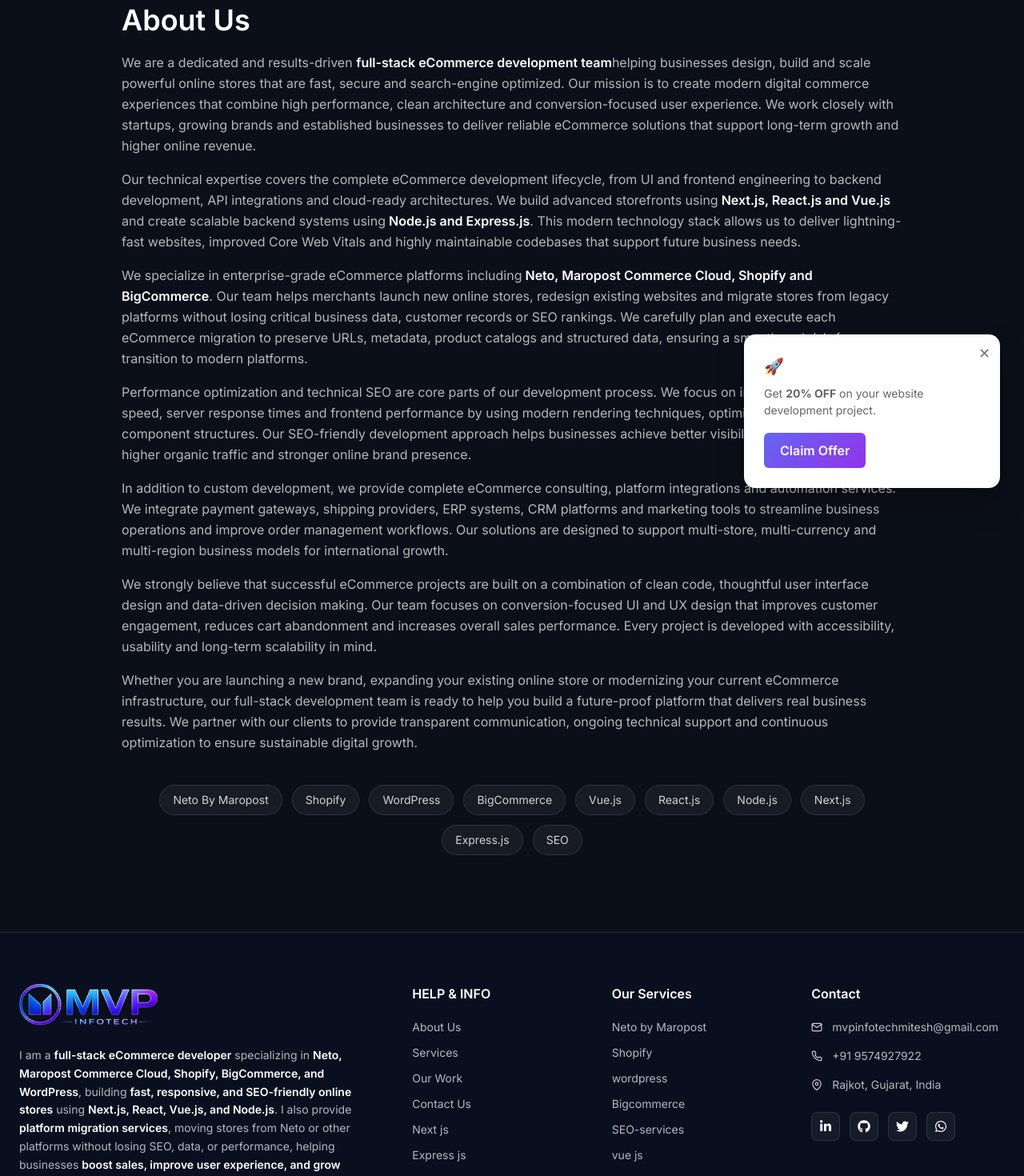
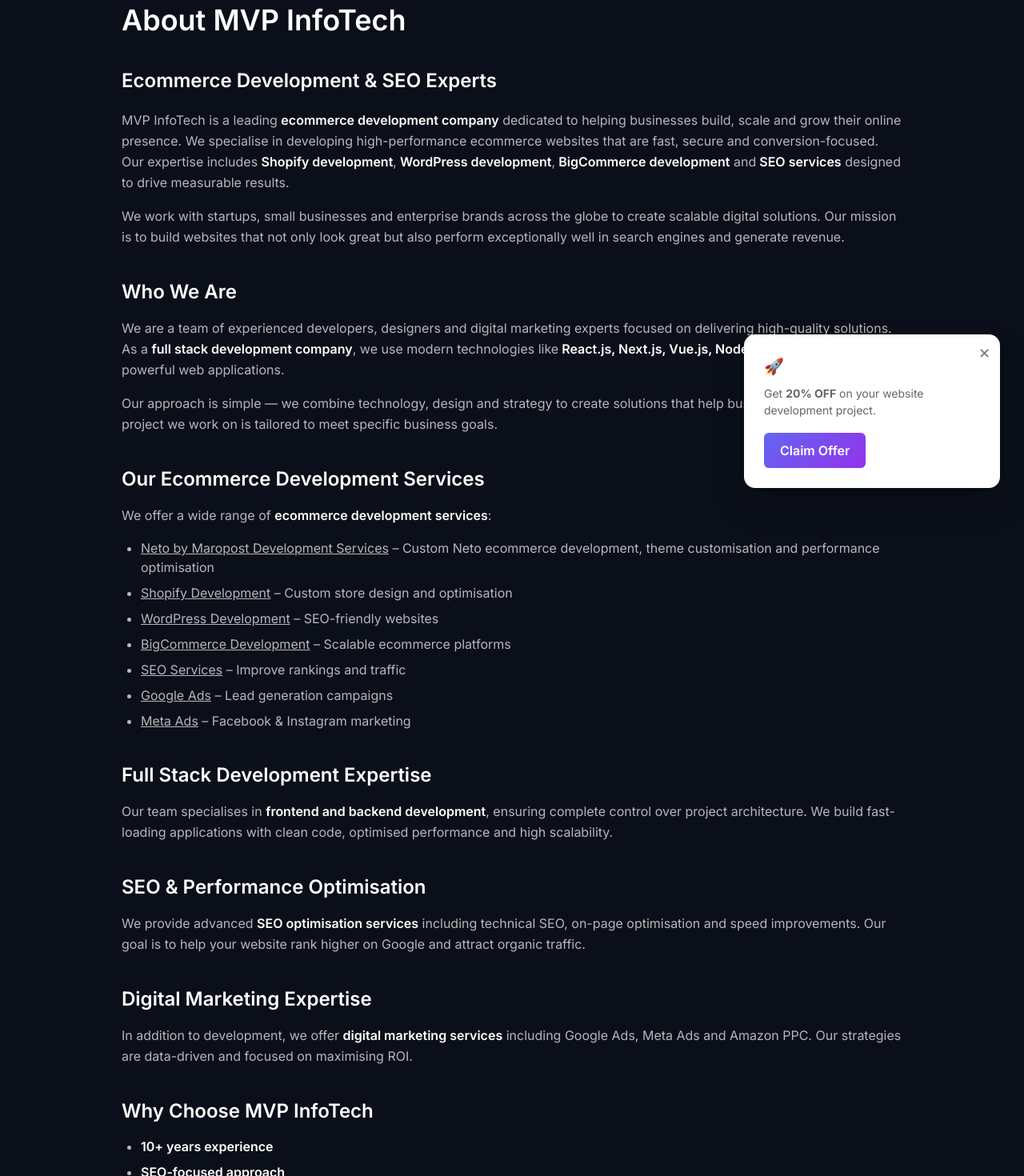
Before and after one commit to miteshparmar49/Movie-Explorer, a Next.js app: page /about in a window 1280 px wide. Shown: the part 160-1630 px from the top of the page at 80% size. Built offline with nearby package versions, Linux system fonts and the light colour scheme.

Commit message:
about page  upadate

```diff
--- a/app/about/page.tsx
+++ b/app/about/page.tsx
@@ -1,108 +1,288 @@
-import Header from "@/components/Header";
-import Footer from "@/components/Footer";
+// import Header from "@/components/Header";
+// import Footer from "@/components/Footer";
 
 
 
-export default function AboutUs() {
-  const skills = [
-    "Neto By Maropost",
-    "Shopify",
-    "WordPress",
-    "BigCommerce",
-    "Vue.js",
-    "React.js",
-    "Node.js",
-    "Next.js",
-    "Express.js",
-    "SEO",
+// export default function AboutUs() {
+//   const skills = [
+//     "Neto By Maropost",
+//     "Shopify",
+//     "WordPress",
+//     "BigCommerce",
+//     "Vue.js",
+//     "React.js",
+//     "Node.js",
+//     "Next.js",
+//     "Express.js",
+//     "SEO",
 
-  ];
+//   ];
 
+//   return (
+//     <section
+//       id="about"
+//       className="relative pt-24"
+//     >
+//       <div className="mx-auto max-w-5xl px-6 text-left">
+
+//         <h2 className="text-3xl md:text-4xl font-semibold">
+//           About Us
+//         </h2>
+
+//         <p className="mt-5 text-white/70 leading-relaxed ">
+//   We are a dedicated and results-driven <strong className="text-white">full-stack eCommerce development team</strong>
+//   helping businesses design, build and scale powerful online stores that are fast, secure and search-engine optimized.
+//   Our mission is to create modern digital commerce experiences that combine high performance, clean architecture
+//   and conversion-focused user experience. We work closely with startups, growing brands and established businesses
+//   to deliver reliable eCommerce solutions that support long-term growth and higher online revenue.
+// </p>
+
+// <p className="mt-4 text-white/70 leading-relaxed ">
+//   Our technical expertise covers the complete eCommerce development lifecycle, from UI and frontend engineering
+//   to backend development, API integrations and cloud-ready architectures. We build advanced storefronts using
+//   <strong className="text-white"> Next.js, React.js and Vue.js</strong> and create scalable backend systems using
+//   <strong className="text-white"> Node.js and Express.js</strong>. This modern technology stack allows us to deliver
+//   lightning-fast websites, improved Core Web Vitals and highly maintainable codebases that support future business needs.
+// </p>
+
+// <p className="mt-4 text-white/70 leading-relaxed ">
+//   We specialize in enterprise-grade eCommerce platforms including
+//   <strong className="text-white"> Neto, Maropost Commerce Cloud, Shopify and BigCommerce</strong>.
+//   Our team helps merchants launch new online stores, redesign existing websites and migrate stores from legacy
+//   platforms without losing critical business data, customer records or SEO rankings. We carefully plan and execute
+//   each eCommerce migration to preserve URLs, metadata, product catalogs and structured data, ensuring a smooth and
+//   risk-free transition to modern platforms.
+// </p>
+
+// <p className="mt-4 text-white/70 leading-relaxed ">
+//   Performance optimization and technical SEO are core parts of our development process. We focus on improving
+//   website loading speed, server response times and frontend performance by using modern rendering techniques,
+//   optimized images and efficient component structures. Our SEO-friendly development approach helps businesses
+//   achieve better visibility in search engines, higher organic traffic and stronger online brand presence.
+// </p>
+
+// <p className="mt-4 text-white/70 leading-relaxed ">
+//   In addition to custom development, we provide complete eCommerce consulting, platform integrations and automation
+//   services. We integrate payment gateways, shipping providers, ERP systems, CRM platforms and marketing tools to
+//   streamline business operations and improve order management workflows. Our solutions are designed to support
+//   multi-store, multi-currency and multi-region business models for international growth.
+// </p>
+
+// <p className="mt-4 text-white/70 leading-relaxed ">
+//   We strongly believe that successful eCommerce projects are built on a combination of clean code, thoughtful user
+//   interface design and data-driven decision making. Our team focuses on conversion-focused UI and UX design that
+//   improves customer engagement, reduces cart abandonment and increases overall sales performance. Every project
+//   is developed with accessibility, usability and long-term scalability in mind.
+// </p>
+
+// <p className="mt-4 text-white/70 leading-relaxed ">
+//   Whether you are launching a new brand, expanding your existing online store or modernizing your current
+//   eCommerce infrastructure, our full-stack development team is ready to help you build a future-proof platform
+//   that delivers real business results. We partner with our clients to provide transparent communication,
+//   ongoing technical support and continuous optimization to ensure sustainable digital growth.
+// </p>
+
+// {/* SEO helper line */}
+// <p className="sr-only">
+//   Full stack ecommerce development team, ecommerce website development services, Next.js ecommerce developers,
+//   React ecommerce developers, Vue.js ecommerce developers, Node.js and Express backend developers,
+//   Neto ecommerce developers, Maropost Commerce Cloud specialists, Shopify expert developers,
+//   BigCommerce ecommerce developers, WordPress ecommerce developers, ecommerce platform migration services,
+//   technical SEO for ecommerce websites, ecommerce performance optimization, Core Web Vitals optimization,
+//   headless ecommerce development, custom ecommerce solutions, ecommerce UI UX design and conversion rate optimization services.
+// </p>
+//  <div className="mt-10 flex flex-wrap justify-center gap-3">
+//           {skills.map((skill) => (
+//             <span
+//               key={skill}
+//               className="rounded-full border border-white/10 bg-white/5 px-4 py-2 text-sm text-white/80
+//                          hover:bg-white/10 hover:text-white transition"
+//             >
+//               {skill}
+//             </span>
+//           ))}
+//         </div>
+//       </div>
+//     </section>
+//   );
+// }
+import type { Metadata } from "next";
+
+export const metadata: Metadata = {
+  metadataBase: new URL("https://www.mvpinfotech.in"),
+  title:
+    "About MVP InfoTech | Ecommerce Development Company & SEO Experts",
+  description:
+    "MVP InfoTech is a leading ecommerce development company offering Shopify, WordPress, BigCommerce and SEO services.",
+  keywords: [
+    "ecommerce development company",
+    "shopify developers",
+    "wordpress development services",
+    "seo services",
+    "bigcommerce development",
+  ],
+  alternates: {
+    canonical: "/about",
+  },
+  robots: {
+    index: true,
+    follow: true,
+  },
+};
+
+export default function AboutPage() {
   return (
-    <section
-      id="about"
-      className="relative pt-24"
-    >
-      <div className="mx-auto max-w-5xl px-6 text-left">
+    <>
+      {/* FAQ SCHEMA */}
+      <script
+        type="application/ld+json"
+        dangerouslySetInnerHTML={{
+          __html: JSON.stringify({
+            "@context": "https://schema.org",
+            "@type": "FAQPage",
+            mainEntity: [
+              {
+                "@type": "Question",
+                name: "What services does MVP InfoTech provide?",
+                acceptedAnswer: {
+                  "@type": "Answer",
+                  text: "We provide Shopify, WordPress, BigCommerce development and SEO services.",
+                },
+              },
+              {
+                "@type": "Question",
+                name: "Do you offer custom ecommerce development?",
+                acceptedAnswer: {
+                  "@type": "Answer",
+                  text: "Yes, we build custom ecommerce websites tailored to your business needs.",
+                },
+              },
+            ],
+          }),
+        }}
+      />
 
-        <h2 className="text-3xl md:text-4xl font-semibold">
-          About Us
+      <section className="pt-24">
+        <div className="mx-auto max-w-5xl px-6">
+
+          <h1 className="text-3xl md:text-4xl font-semibold">
+            About MVP InfoTech
+          </h1>
+
+          <h2 className="mt-10 text-2xl font-semibold">
+            Ecommerce Development & SEO Experts
+          </h2>
+          <p className="mt-5 text-white/70 leading-relaxed">
+            MVP InfoTech is a leading <strong className="text-white">ecommerce development company</strong> dedicated to helping businesses build, scale and grow their online presence.
+            We specialise in developing high-performance ecommerce websites that are fast, secure and conversion-focused.
+            Our expertise includes <strong className="text-white">Shopify development</strong>,
+            <strong className="text-white"> WordPress development</strong>,
+            <strong className="text-white"> BigCommerce development</strong> and
+            <strong className="text-white"> SEO services</strong> designed to drive measurable results.
+          </p>
+
+          <p className="mt-4 text-white/70 leading-relaxed">
+            We work with startups, small businesses and enterprise brands across the globe to create scalable digital solutions.
+            Our mission is to build websites that not only look great but also perform exceptionally well in search engines and generate revenue.
+          </p>
+
+          <h2 className="mt-10 text-2xl font-semibold">
+            Who We Are
           </h2>
 
-        <p className="mt-5 text-white/70 leading-relaxed ">
-  We are a dedicated and results-driven <strong className="text-white">full-stack eCommerce development team</strong>
-  helping businesses design, build and scale powerful online stores that are fast, secure and search-engine optimized.
-  Our mission is to create modern digital commerce experiences that combine high performance, clean architecture
-  and conversion-focused user experience. We work closely with startups, growing brands and established businesses
-  to deliver reliable eCommerce solutions that support long-term growth and higher online revenue.
+          <p className="mt-4 text-white/70 leading-relaxed">
+            We are a team of experienced developers, designers and digital marketing experts focused on delivering high-quality solutions.
+            As a <strong className="text-white">full stack development company</strong>, we use modern technologies like
+            <strong className="text-white"> React.js, Next.js, Vue.js, Node.js and Express.js</strong>
+            to build powerful web applications.
           </p>
 
-<p className="mt-4 text-white/70 leading-relaxed ">
-  Our technical expertise covers the complete eCommerce development lifecycle, from UI and frontend engineering
-  to backend development, API integrations and cloud-ready architectures. We build advanced storefronts using
-  <strong className="text-white"> Next.js, React.js and Vue.js</strong> and create scalable backend systems using
-  <strong className="text-white"> Node.js and Express.js</strong>. This modern technology stack allows us to deliver
-  lightning-fast websites, improved Core Web Vitals and highly maintainable codebases that support future business needs.
+          <p className="mt-4 text-white/70 leading-relaxed">
+            Our approach is simple — we combine technology, design and strategy to create solutions that help businesses grow.
+            Every project we work on is tailored to meet specific business goals.
           </p>
 
-<p className="mt-4 text-white/70 leading-relaxed ">
-  We specialize in enterprise-grade eCommerce platforms including
-  <strong className="text-white"> Neto, Maropost Commerce Cloud, Shopify and BigCommerce</strong>.
-  Our team helps merchants launch new online stores, redesign existing websites and migrate stores from legacy
-  platforms without losing critical business data, customer records or SEO rankings. We carefully plan and execute
-  each eCommerce migration to preserve URLs, metadata, product catalogs and structured data, ensuring a smooth and
-  risk-free transition to modern platforms.
+          <h2 className="mt-10 text-2xl font-semibold">
+            Our Ecommerce Development Services
+          </h2>
+
+          <p className="mt-4 text-white/70 leading-relaxed">
+            We offer a wide range of <strong className="text-white">ecommerce development services</strong>:
           </p>
 
-<p className="mt-4 text-white/70 leading-relaxed ">
-  Performance optimization and technical SEO are core parts of our development process. We focus on improving
-  website loading speed, server response times and frontend performance by using modern rendering techniques,
-  optimized images and efficient component structures. Our SEO-friendly development approach helps businesses
-  achieve better visibility in search engines, higher organic traffic and stronger online brand presence.
+          <ul className="mt-4 text-white/70 list-disc pl-6 space-y-2">
+         <li>
+            <a href="/neto-by-maropost-development" className="underline">
+              Neto by Maropost Development Services
+            </a> – Custom Neto ecommerce development, theme customisation and performance optimisation
+          </li>
+            <li><a href="/shopify-development-services" className="underline">Shopify Development</a> – Custom store design and optimisation</li>
+            <li><a href="/wordpress-development-services" className="underline">WordPress Development</a> – SEO-friendly websites</li>
+            <li><a href="/bigcommerce-development-services" className="underline">BigCommerce Development</a> – Scalable ecommerce platforms</li>
+            <li><a href="/seo-services" className="underline">SEO Services</a> – Improve rankings and traffic</li>
+            <li><a href="/google-ads-services" className="underline">Google Ads</a> – Lead generation campaigns</li>
+            <li><a href="/meta-ads-services" className="underline">Meta Ads</a> – Facebook & Instagram marketing</li>
+          </ul>
+
+          <h2 className="mt-10 text-2xl font-semibold">
+            Full Stack Development Expertise
+          </h2>
+
+          <p className="mt-4 text-white/70 leading-relaxed">
+            Our team specialises in <strong className="text-white">frontend and backend development</strong>, ensuring complete control over project architecture.
+            We build fast-loading applications with clean code, optimised performance and high scalability.
           </p>
 
-<p className="mt-4 text-white/70 leading-relaxed ">
-  In addition to custom development, we provide complete eCommerce consulting, platform integrations and automation
-  services. We integrate payment gateways, shipping providers, ERP systems, CRM platforms and marketing tools to
-  streamline business operations and improve order management workflows. Our solutions are designed to support
-  multi-store, multi-currency and multi-region business models for international growth.
+          <h2 className="mt-10 text-2xl font-semibold">
+            SEO & Performance Optimisation
+          </h2>
+
+          <p className="mt-4 text-white/70 leading-relaxed">
+            We provide advanced <strong className="text-white">SEO optimisation services</strong> including technical SEO, on-page optimisation and speed improvements.
+            Our goal is to help your website rank higher on Google and attract organic traffic.
           </p>
 
-<p className="mt-4 text-white/70 leading-relaxed ">
-  We strongly believe that successful eCommerce projects are built on a combination of clean code, thoughtful user
-  interface design and data-driven decision making. Our team focuses on conversion-focused UI and UX design that
-  improves customer engagement, reduces cart abandonment and increases overall sales performance. Every project
-  is developed with accessibility, usability and long-term scalability in mind.
+          <h2 className="mt-10 text-2xl font-semibold">
+            Digital Marketing Expertise
+          </h2>
+
+          <p className="mt-4 text-white/70 leading-relaxed">
+            In addition to development, we offer <strong className="text-white">digital marketing services</strong> including Google Ads, Meta Ads and Amazon PPC.
+            Our strategies are data-driven and focused on maximising ROI.
           </p>
 
-<p className="mt-4 text-white/70 leading-relaxed ">
-  Whether you are launching a new brand, expanding your existing online store or modernizing your current
-  eCommerce infrastructure, our full-stack development team is ready to help you build a future-proof platform
-  that delivers real business results. We partner with our clients to provide transparent communication,
-  ongoing technical support and continuous optimization to ensure sustainable digital growth.
+          <h2 className="mt-10 text-2xl font-semibold">
+            Why Choose MVP InfoTech
+          </h2>
+
+          <ul className="mt-4 text-white/70 list-disc pl-6 space-y-2">
+            <li><strong className="text-white">10+ years experience</strong></li>
+            <li><strong className="text-white">SEO-focused approach</strong></li>
+            <li><strong className="text-white">Fast and scalable solutions</strong></li>
+            <li><strong className="text-white">Global client base</strong></li>
+            <li><strong className="text-white">Conversion-driven design</strong></li>
+          </ul>
+
+          <h2 className="mt-10 text-2xl font-semibold">
+            Our Mission & Vision
+          </h2>
+
+          <p className="mt-4 text-white/70 leading-relaxed">
+            Our mission is to help businesses succeed online by building powerful digital solutions.
+            Our vision is to become a global leader in ecommerce development and digital services.
           </p>
 
-{/* SEO helper line */}
-<p className="sr-only">
-  Full stack ecommerce development team, ecommerce website development services, Next.js ecommerce developers,
-  React ecommerce developers, Vue.js ecommerce developers, Node.js and Express backend developers,
-  Neto ecommerce developers, Maropost Commerce Cloud specialists, Shopify expert developers,
-  BigCommerce ecommerce developers, WordPress ecommerce developers, ecommerce platform migration services,
-  technical SEO for ecommerce websites, ecommerce performance optimization, Core Web Vitals optimization,
-  headless ecommerce development, custom ecommerce solutions, ecommerce UI UX design and conversion rate optimization services.
+          <h2 className="mt-10 text-2xl font-semibold">
+            Get Started Today
+          </h2>
+
+          <p className="mt-4 text-white/70 leading-relaxed">
+            Looking for a reliable <strong className="text-white">web development company</strong>?
+            Contact MVP InfoTech today and grow your business with expert ecommerce solutions.
           </p>
- <div className="mt-10 flex flex-wrap justify-center gap-3">
-          {skills.map((skill) => (
-            <span
-              key={skill}
-              className="rounded-full border border-white/10 bg-white/5 px-4 py-2 text-sm text-white/80
-                         hover:bg-white/10 hover:text-white transition"
-            >
-              {skill}
-            </span>
-          ))}
-        </div>
+
         </div>
       </section>
+    </>
   );
 }
--- a/app/shopify-development-services/page.tsx
+++ b/app/shopify-development-services/page.tsx
@@ -156,7 +156,7 @@ export default function ShopifyServicePage() {
       </section>
 
       {/* SEO CONTENT */}
-     <section className="pt-20 max-w-4xl mx-auto px-6">
+     <section className="py-20 max-w-4xl mx-auto px-6">
 
   <h2 className="text-3xl font-semibold">
     Shopify Ecommerce Development Services for Global Businesses
@@ -289,7 +289,7 @@ export default function ShopifyServicePage() {
 <Allinone/>
 
       {/* FAQ */}
-      <section className="py-20 max-w-4xl mx-auto px-6">
+      <section className="pb-20 max-w-4xl mx-auto px-6">
         <h2 className="text-3xl font-semibold">Shopify FAQs</h2>
 
         <div className="mt-6 space-y-4">
```
Lines whose indentation alone changed are shown as unchanged.
